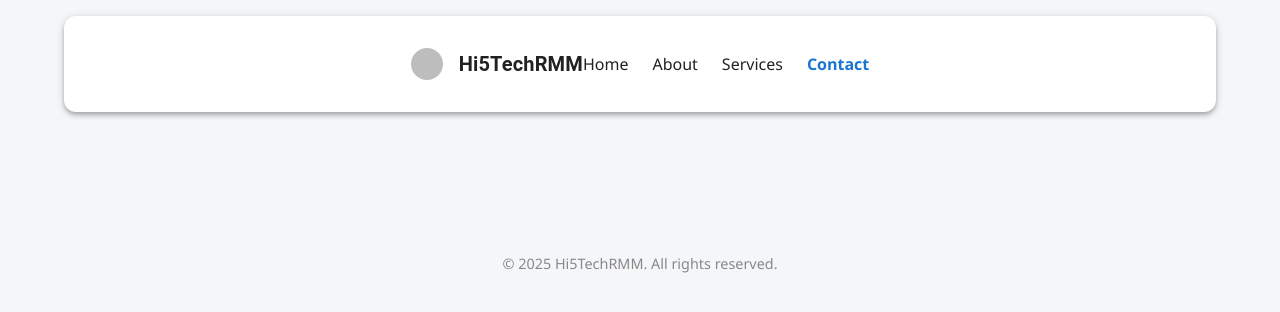
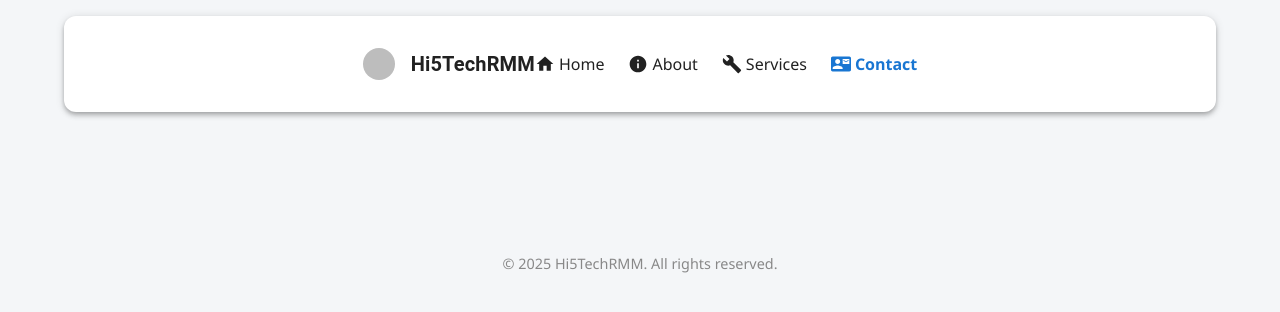
Before and after one commit to dansut24/rmm-prototype, a React (Create React App) app: page /contact in a window 1280 px wide. Shown: the top 312 px of the page. Built offline with nearby package versions, Linux system fonts and the light colour scheme.

Commit message:
Update Header.js

```diff
--- a/src/components/Header.js
+++ b/src/components/Header.js
@@ -11,14 +11,19 @@ import {
   useTheme,
   useMediaQuery
 } from '@mui/material';
+
 import MenuIcon from '@mui/icons-material/Menu';
 import CloseIcon from '@mui/icons-material/Close';
+import HomeIcon from '@mui/icons-material/Home';
+import InfoIcon from '@mui/icons-material/Info';
+import BuildIcon from '@mui/icons-material/Build';
+import ContactMailIcon from '@mui/icons-material/ContactMail';
 
 const navItems = [
-  { label: 'Home', path: '/' },
-  { label: 'About', path: '/about' },
-  { label: 'Services', path: '/services' },
-  { label: 'Contact', path: '/contact' }
+  { label: 'Home', path: '/', icon: <HomeIcon fontSize="small" /> },
+  { label: 'About', path: '/about', icon: <InfoIcon fontSize="small" /> },
+  { label: 'Services', path: '/services', icon: <BuildIcon fontSize="small" /> },
+  { label: 'Contact', path: '/contact', icon: <ContactMailIcon fontSize="small" /> }
 ];
 
 const Header = () => {
@@ -45,7 +50,6 @@ const Header = () => {
           <Toolbar sx={{ minHeight: 48, px: 2 }}>
             {/* Logo Placeholder */}
             <Box
-              component="div"
               sx={{
                 width: 32,
                 height: 32,
@@ -77,7 +81,7 @@ const Header = () => {
               </IconButton>
             ) : (
               <Box sx={{ display: 'flex', gap: 3 }}>
-                {navItems.map(({ label, path }) => (
+                {navItems.map(({ label, path, icon }) => (
                   <Link
                     key={path}
                     to={path}
@@ -85,7 +89,9 @@ const Header = () => {
                     underline="none"
                     color={location.pathname === path ? 'primary.main' : 'text.primary'}
                     fontWeight={location.pathname === path ? 'bold' : 'normal'}
+                    sx={{ display: 'flex', alignItems: 'center', gap: 0.5 }}
                   >
+                    {icon}
                     {label}
                   </Link>
                 ))}
@@ -99,13 +105,14 @@ const Header = () => {
               sx={{
                 display: 'flex',
                 flexDirection: 'column',
+                alignItems: 'center',
                 gap: 2,
                 px: 3,
                 py: 2,
                 backgroundColor: theme.palette.background.default
               }}
             >
-              {navItems.map(({ label, path }) => (
+              {navItems.map(({ label, path, icon }) => (
                 <Link
                   key={path}
                   to={path}
@@ -114,7 +121,9 @@ const Header = () => {
                   onClick={toggleMenu}
                   color={location.pathname === path ? 'primary.main' : 'text.primary'}
                   fontWeight={location.pathname === path ? 'bold' : 'normal'}
+                  sx={{ display: 'flex', alignItems: 'center', gap: 1, fontSize: '1.2rem' }}
                 >
+                  {icon}
                   {label}
                 </Link>
               ))}
```
